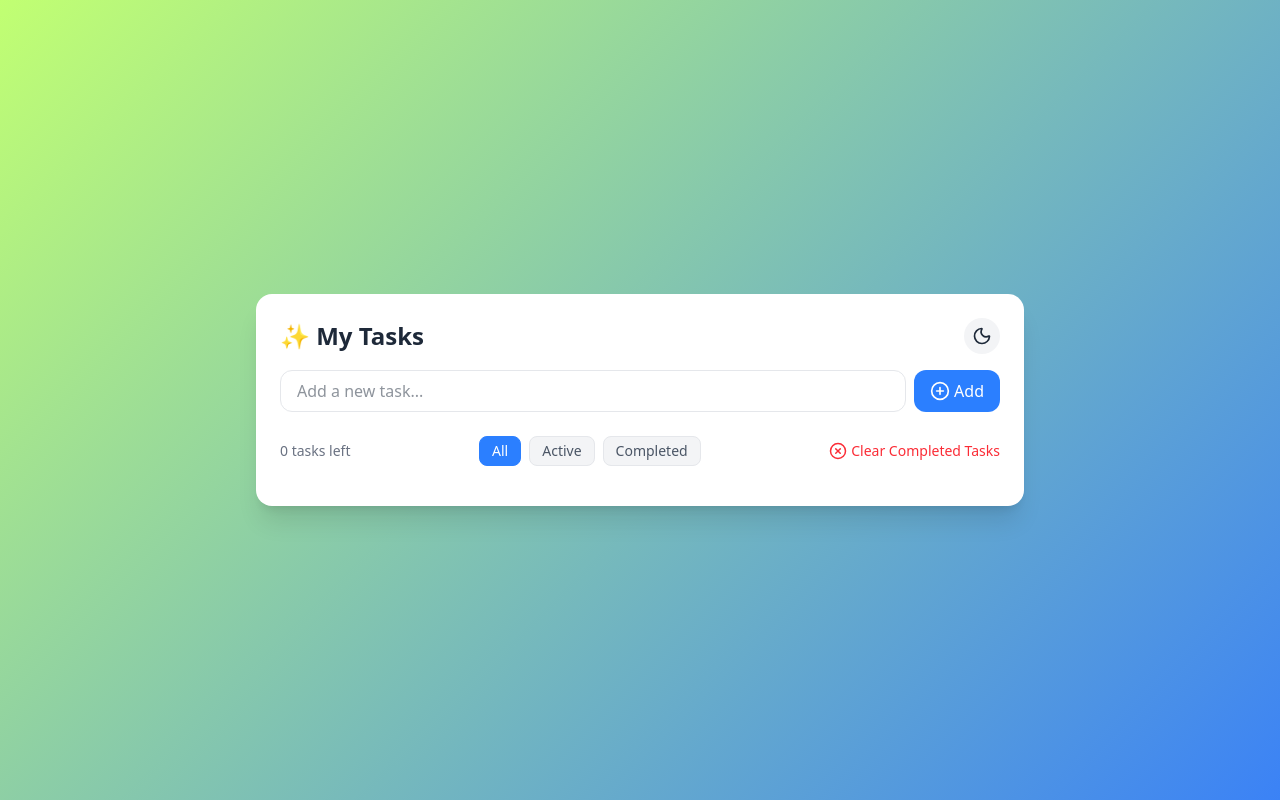
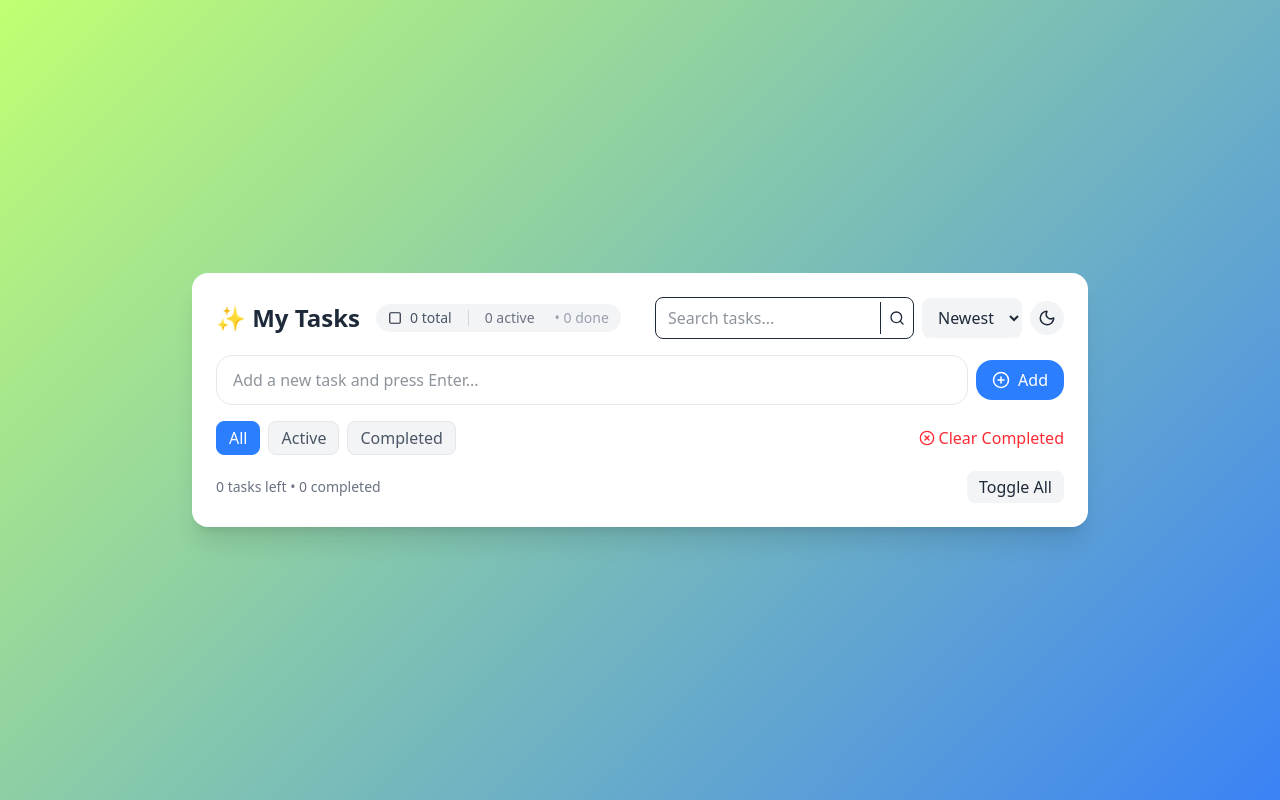
Before and after one commit to Eh1z/todo_privateLesson, a Next.js app: page / in a window 1280 px wide. Built offline with nearby package versions, Linux system fonts and the light colour scheme.

Commit message:
okay, enough to present

```diff
--- a/app/page.tsx
+++ b/app/page.tsx
@@ -1,176 +1,105 @@
 "use client";
 
-import { useState, useEffect } from "react";
+import { useState, useEffect, useRef } from "react";
 import { motion, AnimatePresence } from "framer-motion";
 import {
 	PlusCircle,
 	Trash2,
 	Moon,
 	Sun,
-	CheckSquare,
-	Filter,
 	XCircle,
+	Edit2,
+	Save,
+	Search,
+	Square,
+	ArrowUpDown,
 } from "lucide-react";
 
-export default function Home() {
-	const [task, setTask] = useState("");
-	const [todos, setTodos] = useState([]);
-	const [darkMode, setDarkMode] = useState(false);
-	const [filter, setFilter] = useState("all"); // all | active | completed
+import {
+	DndContext,
+	closestCenter,
+	KeyboardSensor,
+	PointerSensor,
+	useSensor,
+	useSensors,
+	DragOverlay,
+} from "@dnd-kit/core";
 
-	// Load from localStorage on first render
-	useEffect(() => {
-		const savedTodos = JSON.parse(localStorage.getItem("todos")) || [];
-		setTodos(savedTodos);
-		const savedDark = localStorage.getItem("darkMode") === "true";
-		setDarkMode(savedDark);
-		document.documentElement.classList.toggle("dark", savedDark);
-	}, []);
+import {
+	arrayMove,
+	SortableContext,
+	verticalListSortingStrategy,
+	useSortable,
+} from "@dnd-kit/sortable";
 
-	// Save todos to localStorage whenever it changes
-	useEffect(() => {
-		localStorage.setItem("todos", JSON.stringify(todos));
-	}, [todos]);
+import { CSS } from "@dnd-kit/utilities";
 
-	// Save dark mode preference
-	useEffect(() => {
-		localStorage.setItem("darkMode", darkMode);
-		document.documentElement.classList.toggle("dark", darkMode);
-	}, [darkMode]);
+/* -------------------------
+  Utilities
+------------------------- */
+const uid = () => Date.now() + "-" + Math.floor(Math.random() * 10000);
 
-	const addTodo = (e) => {
-		e.preventDefault();
-		if (!task.trim()) return;
-		setTodos([
-			...todos,
-			{ id: Date.now(), text: task.trim(), completed: false },
-		]);
-		setTask("");
+const defaultTodos = [];
+
+const priorityClasses = {
+	low: "bg-green-100 text-green-800 dark:bg-green-900/30 dark:text-green-300",
+	medium: "bg-yellow-100 text-yellow-800 dark:bg-yellow-900/30 dark:text-yellow-300",
+	high: "bg-red-100 text-red-800 dark:bg-red-900/30 dark:text-red-300",
 };
 
-	const deleteTodo = (id) => {
-		setTodos(todos.filter((t) => t.id !== id));
+/* -------------------------
+  SortableItem
+------------------------- */
+function SortableItem({
+	todo,
+	onToggle,
+	onDelete,
+	onStartEdit,
+	onSaveEdit,
+	onChangeText,
+	editingId,
+}) {
+	const { attributes, listeners, setNodeRef, transform, transition } =
+		useSortable({ id: todo.id });
+
+	const style = {
+		transform: CSS.Transform.toString(transform),
+		transition,
 	};
 
-	const toggleComplete = (id) => {
-		setTodos(
-			todos.map((t) =>
-				t.id === id ? { ...t, completed: !t.completed } : t
-			)
-		);
-	};
-
-	const clearCompleted = () => {
-		setTodos(todos.filter((t) => !t.completed));
-	};
-
-	const filteredTodos = todos.filter((t) => {
-		if (filter === "active") return !t.completed;
-		if (filter === "completed") return t.completed;
-		return true;
-	});
-
-	const activeCount = todos.filter((t) => !t.completed).length;
-
 	return (
-		<div className="w-full max-w-3xl mx-auto bg-white dark:bg-gray-800 rounded-2xl shadow-xl p-6 transition-colors">
-			{/* Header */}
-			<div className="flex justify-between items-center mb-4">
-				<h1 className="text-2xl font-bold">✨ My Tasks</h1>
-				<button
-					onClick={() => setDarkMode(!darkMode)}
-					className="p-2 rounded-full bg-gray-100 dark:bg-gray-700 hover:scale-105 transition-transform"
-					title="Toggle Dark Mode"
-				>
-					{darkMode ? <Sun size={20} /> : <Moon size={20} />}
-				</button>
-			</div>
-
-			{/* Add Task */}
-			<form onSubmit={addTodo} className="flex gap-2 mb-6">
-				<input
-					type="text"
-					placeholder="Add a new task..."
-					className="flex-1 px-4 py-2 rounded-xl border border-gray-200 dark:border-gray-600 dark:bg-gray-700 dark:text-gray-100 focus:outline-none focus:ring-2 focus:ring-blue-400"
-					value={task}
-					onChange={(e) => setTask(e.target.value)}
-				/>
-				<button
-					type="submit"
-					className="bg-blue-500 hover:bg-blue-600 text-white rounded-xl px-4 py-2 flex items-center gap-1 transition-transform hover:scale-105"
-				>
-					<PlusCircle size={20} /> Add
-				</button>
-			</form>
-
-			{/* Filters & Clear Completed */}
-			<div className="flex items-center justify-between mb-4 text-sm">
-				<span className="text-gray-500 dark:text-gray-400">
-					{activeCount} task{activeCount !== 1 ? "s" : ""} left
-				</span>
-				<div className="flex gap-2">
-					<button
-						onClick={() => setFilter("all")}
-						className={`px-3 py-1 rounded-lg border transition-colors ${
-							filter === "all"
-								? "bg-blue-500 text-white border-blue-500"
-								: "bg-gray-100 dark:bg-gray-700 border-gray-200 dark:border-gray-600 text-gray-600 dark:text-gray-300 hover:bg-gray-200 dark:hover:bg-gray-600"
-						}`}
-					>
-						All
-					</button>
-					<button
-						onClick={() => setFilter("active")}
-						className={`px-3 py-1 rounded-lg border transition-colors ${
-							filter === "active"
-								? "bg-blue-500 text-white border-blue-500"
-								: "bg-gray-100 dark:bg-gray-700 border-gray-200 dark:border-gray-600 text-gray-600 dark:text-gray-300 hover:bg-gray-200 dark:hover:bg-gray-600"
-						}`}
-					>
-						Active
-					</button>
-					<button
-						onClick={() => setFilter("completed")}
-						className={`px-3 py-1 rounded-lg border transition-colors ${
-							filter === "completed"
-								? "bg-blue-500 text-white border-blue-500"
-								: "bg-gray-100 dark:bg-gray-700 border-gray-200 dark:border-gray-600 text-gray-600 dark:text-gray-300 hover:bg-gray-200 dark:hover:bg-gray-600"
-						}`}
-					>
-						Completed
-					</button>
-				</div>
-				<button
-					onClick={clearCompleted}
-					className="text-red-500 hover:text-red-600 flex items-center gap-1"
-					title="Clear Completed"
-				>
-					<XCircle size={18} />
-					Clear Completed Tasks
-				</button>
-			</div>
-
-			{/* Todo List */}
-			<ul className="space-y-3">
-				<AnimatePresence>
-					{filteredTodos.map((todo) => (
 		<motion.li
-							key={todo.id}
+			ref={setNodeRef}
+			style={style}
 			layout
-							initial={{ opacity: 0, y: -10 }}
+			initial={{ opacity: 0, y: -6 }}
 			animate={{ opacity: 1, y: 0 }}
 			exit={{ opacity: 0, x: 50 }}
 			className="flex items-center justify-between bg-gray-100 dark:bg-gray-700 px-4 py-3 rounded-xl"
 		>
-							<div className="flex items-center gap-3">
+			<div className="flex items-center gap-3 w-full">
 				<input
 					type="checkbox"
 					checked={todo.completed}
-									onChange={() => toggleComplete(todo.id)}
+					onChange={() => onToggle(todo.id)}
 					className="w-5 h-5 accent-blue-500"
 				/>
+
+				<div className="flex-1 min-w-0">
+					<div className="flex items-center gap-2 justify-between">
+						{editingId === todo.id ? (
+							<input
+								value={todo.text}
+								onChange={(e) =>
+									onChangeText(todo.id, e.target.value)
+								}
+								className="w-full px-2 py-1 rounded-md bg-white dark:bg-gray-800 border border-gray-200 dark:border-gray-600"
+								autoFocus
+							/>
+						) : (
+							<div className="flex items-center gap-2 min-w-0">
 								<span
-									className={`transition-all ${
+									className={`truncate transition-all ${
 										todo.completed
 											? "line-through text-gray-400 dark:text-gray-400"
 											: ""
@@ -178,18 +107,390 @@ export default function Home() {
 								>
 									{todo.text}
 								</span>
+								{todo.priority ? (
+									<span
+										className={`text-xs px-2 py-0.5 rounded-full ${
+											priorityClasses[todo.priority]
+										}`}
+									>
+										{todo.priority[0].toUpperCase() +
+											todo.priority.slice(1)}
+									</span>
+								) : null}
+							</div>
+						)}
+
+						<div className="flex items-center gap-2 ml-3">
+							<div
+								{...attributes}
+								{...listeners}
+								className="p-1 rounded-md hover:bg-gray-200 dark:hover:bg-gray-600 cursor-grab"
+								title="Drag to reorder"
+							>
+								<ArrowUpDown size={16} />
 							</div>
 
+							{editingId === todo.id ? (
 								<button
-								onClick={() => deleteTodo(todo.id)}
-								className="text-red-500 hover:text-red-600"
+									onClick={() => onSaveEdit(todo.id)}
+									className="p-1 rounded-md hover:bg-gray-200 dark:hover:bg-gray-600"
+									title="Save"
 								>
-								<Trash2 size={20} />
+									<Save size={16} />
 								</button>
+							) : (
+								<button
+									onClick={() => onStartEdit(todo.id)}
+									className="p-1 rounded-md hover:bg-gray-200 dark:hover:bg-gray-600"
+									title="Edit"
+								>
+									<Edit2 size={16} />
+								</button>
+							)}
+
+							<button
+								onClick={() => onDelete(todo.id)}
+								className="text-red-500 hover:text-red-600 p-1 rounded-md"
+								title="Delete"
+							>
+								<Trash2 size={16} />
+							</button>
+						</div>
+					</div>
+				</div>
+			</div>
 		</motion.li>
+	);
+}
+
+/* -------------------------
+  Main Component
+------------------------- */
+export default function Home() {
+	const [task, setTask] = useState("");
+	const [todos, setTodos] = useState(defaultTodos);
+	const [darkMode, setDarkMode] = useState(false);
+	const [filter, setFilter] = useState("all");
+	const [editingId, setEditingId] = useState(null);
+	const [search, setSearch] = useState("");
+	const [sortBy, setSortBy] = useState("created");
+	const [lastDeleted, setLastDeleted] = useState(null);
+	const undoTimerRef = useRef(null);
+
+	const sensors = useSensors(
+		useSensor(PointerSensor),
+		useSensor(KeyboardSensor)
+	);
+
+	// Load + Persist
+	useEffect(() => {
+		const saved = JSON.parse(localStorage.getItem("todos") || "[]");
+		setTodos(saved);
+		const savedDark = localStorage.getItem("darkMode") === "true";
+		setDarkMode(savedDark);
+		document.documentElement.classList.toggle("dark", savedDark);
+	}, []);
+
+	useEffect(() => {
+		localStorage.setItem("todos", JSON.stringify(todos));
+	}, [todos]);
+
+	useEffect(() => {
+		localStorage.setItem("darkMode", darkMode);
+		document.documentElement.classList.toggle("dark", darkMode);
+	}, [darkMode]);
+
+	const addTodo = (e) => {
+		e?.preventDefault();
+		if (!task.trim()) return;
+		const newTodo = {
+			id: uid(),
+			text: task.trim(),
+			completed: false,
+			createdAt: new Date().toISOString(),
+			priority: "medium",
+		};
+		setTodos((s) => [newTodo, ...s]);
+		setTask("");
+	};
+
+	const deleteTodo = (id) => {
+		const removed = todos.find((t) => t.id === id);
+		if (!removed) return;
+		setTodos((s) => s.filter((t) => t.id !== id));
+		setLastDeleted(removed);
+		if (undoTimerRef.current) clearTimeout(undoTimerRef.current);
+		undoTimerRef.current = setTimeout(() => {
+			setLastDeleted(null);
+			undoTimerRef.current = null;
+		}, 6000);
+	};
+
+	const undoDelete = () => {
+		if (!lastDeleted) return;
+		setTodos((s) => [lastDeleted, ...s]);
+		setLastDeleted(null);
+		if (undoTimerRef.current) clearTimeout(undoTimerRef.current);
+	};
+
+	const toggleComplete = (id) => {
+		setTodos((s) =>
+			s.map((t) => (t.id === id ? { ...t, completed: !t.completed } : t))
+		);
+	};
+
+	const startEdit = (id) => setEditingId(id);
+	const changeText = (id, text) =>
+		setTodos((s) => s.map((t) => (t.id === id ? { ...t, text } : t)));
+	const saveEdit = (id) => setEditingId(null);
+
+	const clearCompleted = () => setTodos((s) => s.filter((t) => !t.completed));
+
+	// Filters + search
+	const filtered = todos.filter((t) => {
+		if (filter === "active" && t.completed) return false;
+		if (filter === "completed" && !t.completed) return false;
+		if (
+			search.trim() &&
+			!t.text.toLowerCase().includes(search.toLowerCase())
+		)
+			return false;
+		return true;
+	});
+
+	// Sorting
+	const sortTodos = (list) => {
+		const copy = [...list];
+		if (sortBy === "created")
+			return copy.sort(
+				(a, b) => new Date(b.createdAt) - new Date(a.createdAt)
+			);
+		if (sortBy === "priority") {
+			const order = { high: 0, medium: 1, low: 2 };
+			return copy.sort(
+				(a, b) => (order[a.priority] ?? 3) - (order[b.priority] ?? 3)
+			);
+		}
+		return copy;
+	};
+
+	const visible = sortTodos(filtered);
+
+	// DnD
+	const [activeId, setActiveId] = useState(null);
+
+	function handleDragStart(event) {
+		setActiveId(event.active.id);
+	}
+
+	function handleDragEnd(event) {
+		const { active, over } = event;
+		setActiveId(null);
+		if (active.id !== over?.id) {
+			const oldIndex = visible.findIndex((t) => t.id === active.id);
+			const newIndex = visible.findIndex((t) => t.id === over?.id);
+			if (oldIndex >= 0 && newIndex >= 0) {
+				const visibleIds = visible.map((t) => t.id);
+				const reorderedIds = arrayMove(visibleIds, oldIndex, newIndex);
+				const idToTodo = Object.fromEntries(
+					todos.map((t) => [t.id, t])
+				);
+				const newOrder = reorderedIds
+					.map((id) => idToTodo[id])
+					.filter(Boolean);
+				const rest = todos.filter((t) => !reorderedIds.includes(t.id));
+				setTodos([...newOrder, ...rest]);
+			}
+		}
+	}
+
+	const activeCount = todos.filter((t) => !t.completed).length;
+	const completedCount = todos.filter((t) => t.completed).length;
+
+	return (
+		<div className="w-full max-w-4xl mx-auto bg-white dark:bg-gray-800 rounded-2xl shadow-xl p-6 transition-colors">
+			{/* Header */}
+			<div className="flex flex-col sm:flex-row sm:items-center justify-between gap-4 mb-4">
+				<div className="flex items-center gap-4">
+					<h1 className="text-2xl font-bold">✨ My Tasks</h1>
+					<div className="flex items-center gap-2 bg-gray-100 dark:bg-gray-700 px-3 py-1 rounded-full">
+						<Square size={14} />
+						<span className="text-sm text-gray-600 dark:text-gray-200">
+							{todos.length} total
+						</span>
+						<span className="mx-2 h-4 border-l border-gray-300 dark:border-gray-600" />
+						<span className="text-sm text-gray-500 dark:text-gray-300">
+							{activeCount} active
+						</span>
+						<span className="text-sm text-gray-400 ml-3 hidden sm:inline">
+							• {completedCount} done
+						</span>
+					</div>
+				</div>
+
+				<div className="flex items-center gap-2">
+					<div className="flex items-center border rounded-lg overflow-hidden bg-white dark:bg-gray-700">
+						<input
+							placeholder="Search tasks..."
+							value={search}
+							onChange={(e) => setSearch(e.target.value)}
+							className="px-3 py-2 w-56 bg-transparent focus:outline-none"
+						/>
+						<button
+							className="p-2 border-l hidden sm:block"
+							title="Search"
+						>
+							<Search size={16} />
+						</button>
+					</div>
+
+					<select
+						value={sortBy}
+						onChange={(e) => setSortBy(e.target.value)}
+						className="px-3 py-2 rounded-lg bg-gray-100 dark:bg-gray-700"
+						title="Sort by"
+					>
+						<option value="created">Newest</option>
+						<option value="priority">Priority</option>
+					</select>
+
+					<button
+						onClick={() => setDarkMode((s) => !s)}
+						className="p-2 rounded-full bg-gray-100 dark:bg-gray-700 hover:scale-105 transition-transform"
+						title="Toggle Dark Mode"
+					>
+						{darkMode ? <Sun size={18} /> : <Moon size={18} />}
+					</button>
+				</div>
+			</div>
+
+			{/* Add */}
+			<form onSubmit={addTodo} className="flex gap-2 mb-4">
+				<input
+					type="text"
+					placeholder="Add a new task and press Enter..."
+					className="flex-1 px-4 py-3 rounded-2xl border border-gray-200 dark:border-gray-600 dark:bg-gray-700 dark:text-gray-100 focus:outline-none focus:ring-2 focus:ring-blue-400"
+					value={task}
+					onChange={(e) => setTask(e.target.value)}
+				/>
+				<div className="flex items-center gap-2">
+					<button
+						type="submit"
+						className="bg-blue-500 hover:bg-blue-600 text-white rounded-2xl px-4 py-2 flex items-center gap-2 transition-transform hover:scale-105"
+					>
+						<PlusCircle size={18} /> Add
+					</button>
+				</div>
+			</form>
+
+			{/* Filters */}
+			<div className="flex items-center justify-between mb-4 gap-3">
+				<div className="flex gap-2">
+					{["all", "active", "completed"].map((f) => (
+						<button
+							key={f}
+							onClick={() => setFilter(f)}
+							className={`px-3 py-1 rounded-lg border transition-colors ${
+								filter === f
+									? "bg-blue-500 text-white border-blue-500"
+									: "bg-gray-100 dark:bg-gray-700 border-gray-200 dark:border-gray-600 text-gray-600 dark:text-gray-300"
+							}`}
+						>
+							{f[0].toUpperCase() + f.slice(1)}
+						</button>
+					))}
+				</div>
+
+				<div className="flex items-center gap-3">
+					<button
+						onClick={clearCompleted}
+						className="text-red-500 hover:text-red-600 flex items-center gap-1"
+						title="Clear completed tasks"
+					>
+						<XCircle size={16} />
+						Clear Completed
+					</button>
+				</div>
+			</div>
+
+			{/* Todo list */}
+			<DndContext
+				sensors={sensors}
+				collisionDetection={closestCenter}
+				onDragStart={handleDragStart}
+				onDragEnd={handleDragEnd}
+			>
+				<SortableContext
+					items={visible.map((t) => t.id)}
+					strategy={verticalListSortingStrategy}
+				>
+					<ul className="space-y-3">
+						<AnimatePresence>
+							{visible.map((todo) => (
+								<SortableItem
+									key={todo.id}
+									todo={todo}
+									onToggle={toggleComplete}
+									onDelete={deleteTodo}
+									onStartEdit={startEdit}
+									onSaveEdit={saveEdit}
+									onChangeText={changeText}
+									editingId={editingId}
+								/>
 							))}
 						</AnimatePresence>
 					</ul>
+				</SortableContext>
+
+				<DragOverlay>
+					{activeId ? (
+						<div className="w-full max-w-3xl bg-gray-200 dark:bg-gray-600 px-4 py-3 rounded-xl">
+							<strong className="truncate block">
+								{todos.find((t) => t.id === activeId)?.text}
+							</strong>
+						</div>
+					) : null}
+				</DragOverlay>
+			</DndContext>
+
+			{/* Footer */}
+			<div className="mt-4 flex items-center justify-between">
+				<div className="text-sm text-gray-500 dark:text-gray-300">
+					{activeCount} task{activeCount !== 1 ? "s" : ""} left •{" "}
+					{completedCount} completed
+				</div>
+
+				<div className="flex items-center gap-3">
+					{lastDeleted && (
+						<div className="flex items-center gap-2 bg-yellow-100 dark:bg-yellow-900/20 px-3 py-2 rounded-lg">
+							<span className="text-sm">Task deleted</span>
+							<button
+								onClick={undoDelete}
+								className="text-sm text-blue-600 dark:text-blue-300 underline"
+							>
+								Undo
+							</button>
+						</div>
+					)}
+
+					<button
+						onClick={() => {
+							const allCompleted = todos.every(
+								(t) => t.completed
+							);
+							setTodos((s) =>
+								s.map((t) => ({
+									...t,
+									completed: !allCompleted,
+								}))
+							);
+						}}
+						className="px-3 py-1 rounded-lg bg-gray-100 dark:bg-gray-700"
+					>
+						Toggle All
+					</button>
+				</div>
+			</div>
 		</div>
 	);
 }
--- a/package.json
+++ b/package.json
@@ -9,6 +9,9 @@
     "lint": "eslint"
   },
   "dependencies": {
+    "@dnd-kit/core": "^6.3.1",
+    "@dnd-kit/modifiers": "^9.0.0",
+    "@dnd-kit/sortable": "^10.0.0",
     "framer-motion": "^12.23.22",
     "lucide-react": "^0.544.0",
     "next": "15.5.4",
```
Also changed, not shown: 1 other file (tests, documents, lock files or other folders). Lines whose indentation alone changed are shown as unchanged.
